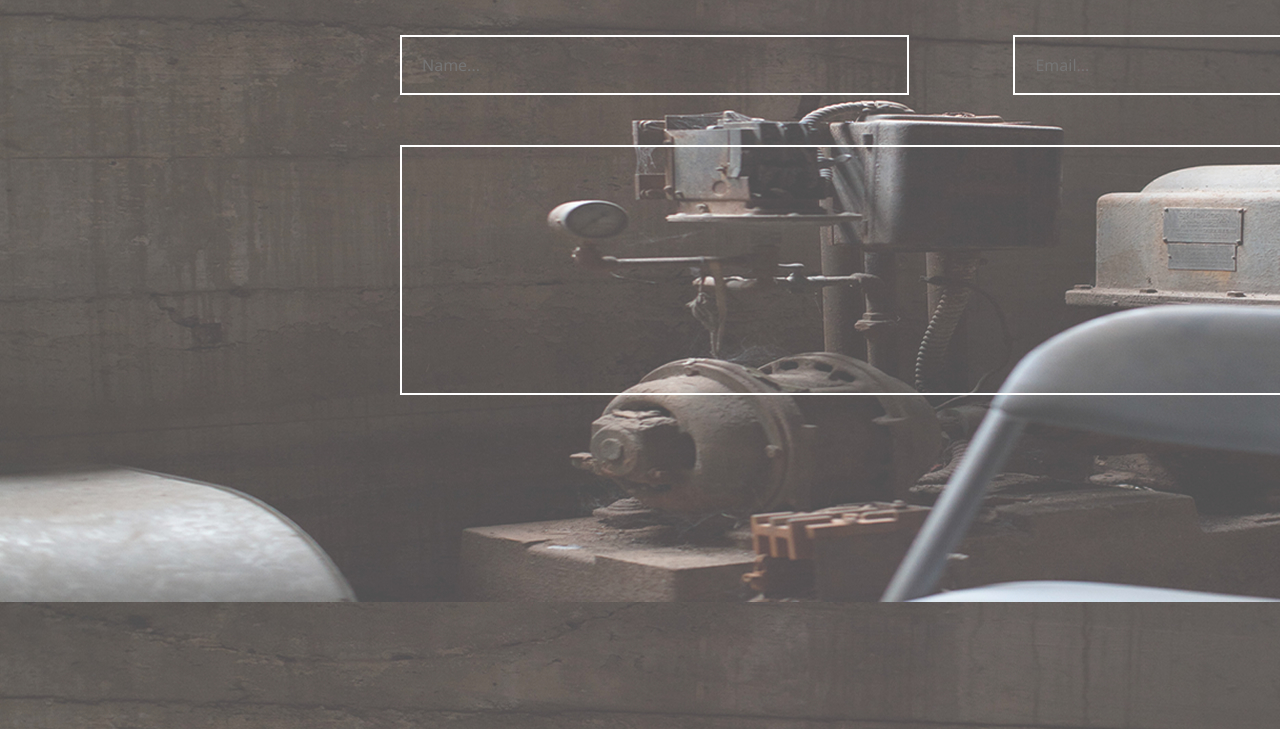
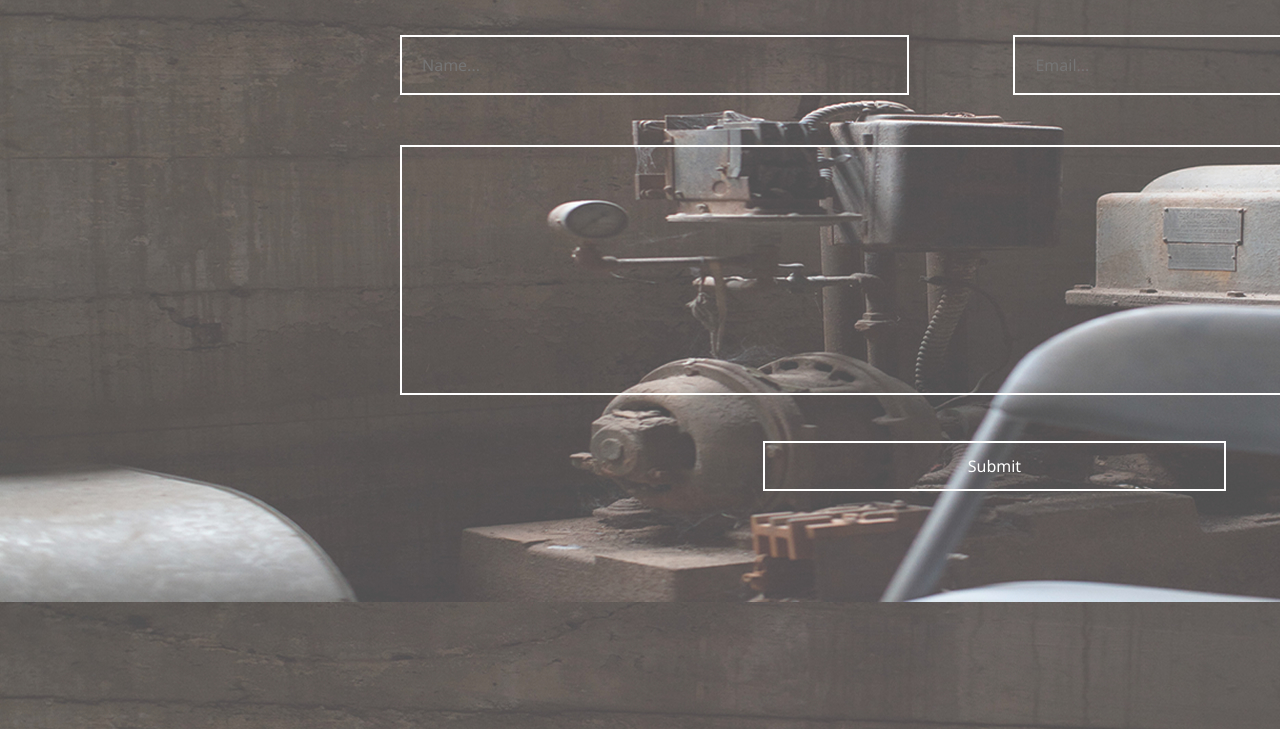
Before and after one commit to sokkyyy/Assignment2, a plain HTML site: page index.html in a window 1280 px wide. Shown: the part 4725-5454 px from the top of the page. Drawn offline with nearby package versions, Linux system fonts and the light colour scheme.

Commit message:
Delani Studios

```diff
--- a/index.css
+++ b/index.css
@@ -178,3 +178,12 @@ textarea {
     font-weight: bold;
     padding-top: 50px;
 }
+.submit-button {
+    background: none;
+    color: white;
+    border: 2px solid white;
+    width: 30%;
+    height: 50px;
+    margin-left: 30%;
+    margin-top: 40px;
+}
--- a/index.html
+++ b/index.html
@@ -5,6 +5,8 @@
   <meta name="viewport" content="width=device-width, initial-scale=1">
   <link rel="stylesheet" href="https://stackpath.bootstrapcdn.com/bootstrap/4.3.1/css/bootstrap.min.css" integrity="sha384-ggOyR0iXCbMQv3Xipma34MD+dH/1fQ784/j6cY/iJTQUOhcWr7x9JvoRxT2MZw1T" crossorigin="anonymous">
   <link rel="stylesheet" href="index.css">
+  <script src="https://ajax.googleapis.com/ajax/libs/jquery/3.4.1/jquery.min.js"></script>
+
   <title>Delani Studios</title>
 </head>
 <body>
@@ -180,13 +182,14 @@
     </div>
 
     <div class="contact-form">
-      <form >
+      <form action="">
         <input type="text" placeholder="Name...">
         <input type="text" placeholder="Email..." email>
 
         <div class="contact-message">
           <textarea placeholder="Your Message here"> </textarea>
         </div>
+        <button class="submit-button" type="submit">Submit</button>
       </form>
     </div>
   </div>
@@ -218,7 +221,7 @@
 
 
 
-
+  <script src="./scripts/index.js"></script>
   <script src="https://code.jquery.com/jquery-3.3.1.slim.min.js" integrity="sha384-q8i/X+965DzO0rT7abK41JStQIAqVgRVzpbzo5smXKp4YfRvH+8abtTE1Pi6jizo" crossorigin="anonymous"></script>
   <script src="https://cdnjs.cloudflare.com/ajax/libs/popper.js/1.14.7/umd/popper.min.js" integrity="sha384-UO2eT0CpHqdSJQ6hJty5KVphtPhzWj9WO1clHTMGa3JDZwrnQq4sF86dIHNDz0W1" crossorigin="anonymous"></script>
   <script src="https://stackpath.bootstrapcdn.com/bootstrap/4.3.1/js/bootstrap.min.js" integrity="sha384-JjSmVgyd0p3pXB1rRibZUAYoIIy6OrQ6VrjIEaFf/nJGzIxFDsf4x0xIM+B07jRM" crossorigin="anonymous"></script>
--- a/scripts/index.js
+++ b/scripts/index.js
@@ -1 +1,5 @@
-import "../styles/index.scss";
+$(document).ready(function(){
+    $("form").submit(function(){
+        alert("Your inquiry has been submitted. We will reply as soon as possible");
+    });
+});
```
